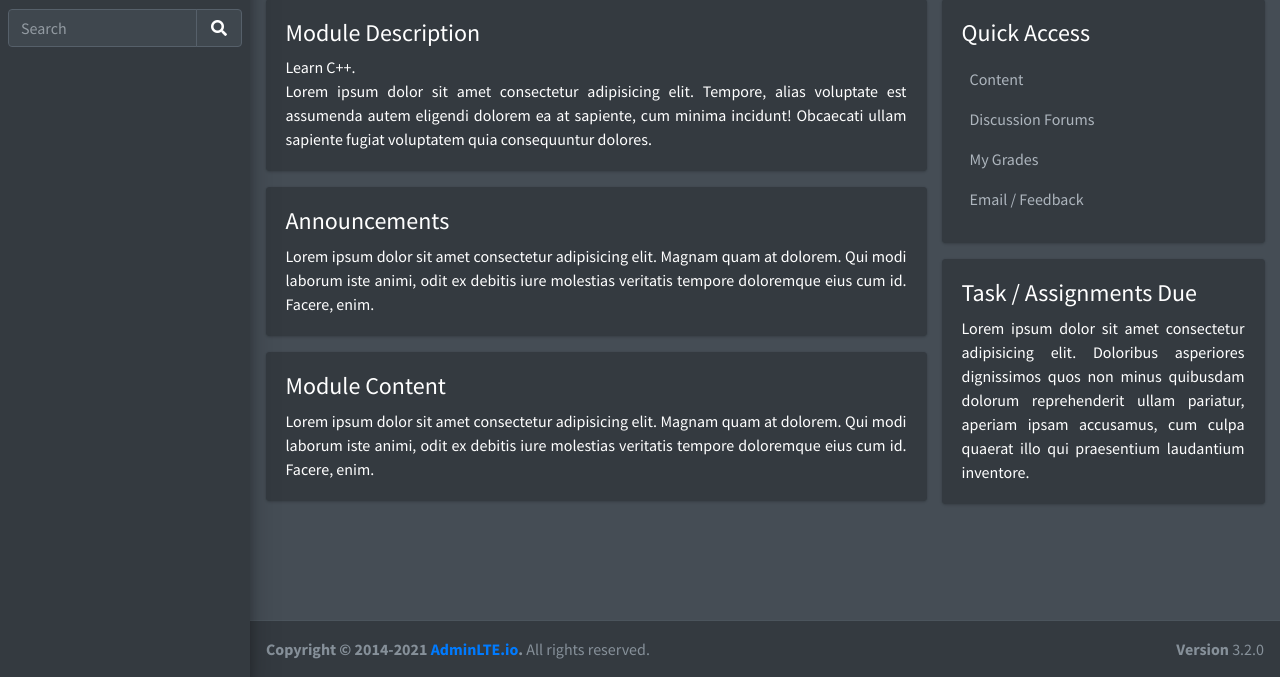
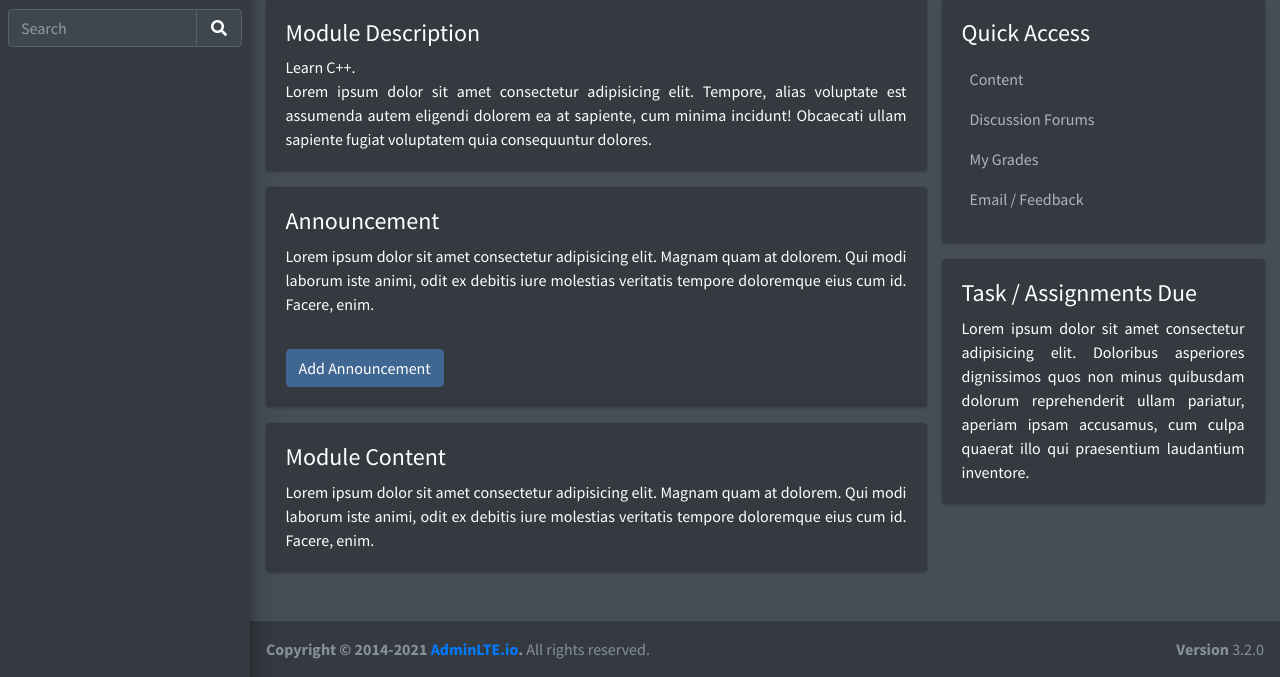
Before and after one commit to AlvisNgo/genlms, a Django app: page /student/course/1 in a window 1280 px wide. Shown: the part 123-800 px from the top of the page. Run offline with Django 5.2, Linux system fonts and the light colour scheme; data comes from the database, SQL or seed files in the repository; tables that the repository leaves empty hold one stand-in row (values such as "Sample post"); parts of the project's set-up code (start-up, migrations or seed data) failed here and were passed over; some libraries are stand-ins or nearby versions.

Commit message:
Add button to add announcement.

```diff
--- a/lms/templates/course.html
+++ b/lms/templates/course.html
@@ -35,12 +35,14 @@
 
         <div class="card">
           <div class="card-body">
-            <h4>Announcements</h4>
+            <h4>Announcement</h4>
             <p class="mt-0 mb-0 text-justify">
               Lorem ipsum dolor sit amet consectetur adipisicing elit. Magnam
               quam at dolorem. Qui modi laborum iste animi, odit ex debitis iure
               molestias veritatis tempore doloremque eius cum id. Facere, enim.
             </p>
+            <hr/>
+            <a href="{% url 'announcement_add' course.course_id %}" class="btn btn-primary">Add Announcement</a>
           </div>
         </div>
 
--- a/lms/urls.py
+++ b/lms/urls.py
@@ -8,4 +8,5 @@ urlpatterns = [
     path("student/course/discussionboard/<int:id>",
          views.discussion_board, name="discussionboard"),
     path("student/dashboard/profile/", views.profile_view, name="profile"),
+    path("student/course/<int:id>/announcement_add", views.announcement_add, name="announcement_add"),
 ]
--- a/lms/views.py
+++ b/lms/views.py
@@ -1,4 +1,4 @@
-from django.shortcuts import render, get_object_or_404
+from django.shortcuts import redirect, render, get_object_or_404
 from django.db.models import Count
 from allauth.socialaccount.models import SocialAccount
 
@@ -27,6 +27,7 @@ def student_dashboard(request):
 
     # Check if user is lms admin
     is_admin = Admin.objects.filter(user_id=uid).exists()
+    context["is_admin"] = is_admin
 
     # Get enrolled course if student, else get assigned course (CourseAdmin)
     if (not is_admin):
@@ -81,3 +82,7 @@ def discussion_board(request, id):
     print(context)  # Debugging statement to verify context
 
     return render(request, 'discussionboard.html', context)
+
+
+def announcement_add(request, id):
+    return render(request, 'announcement_add.html')
```
Also changed, not shown: lms/models.py (+12 -2 lines), lms/course_annoucement.py (added), lms/migrations/0004_courseannouncement.py (added), lms/templates/announcement_add.html (added).
